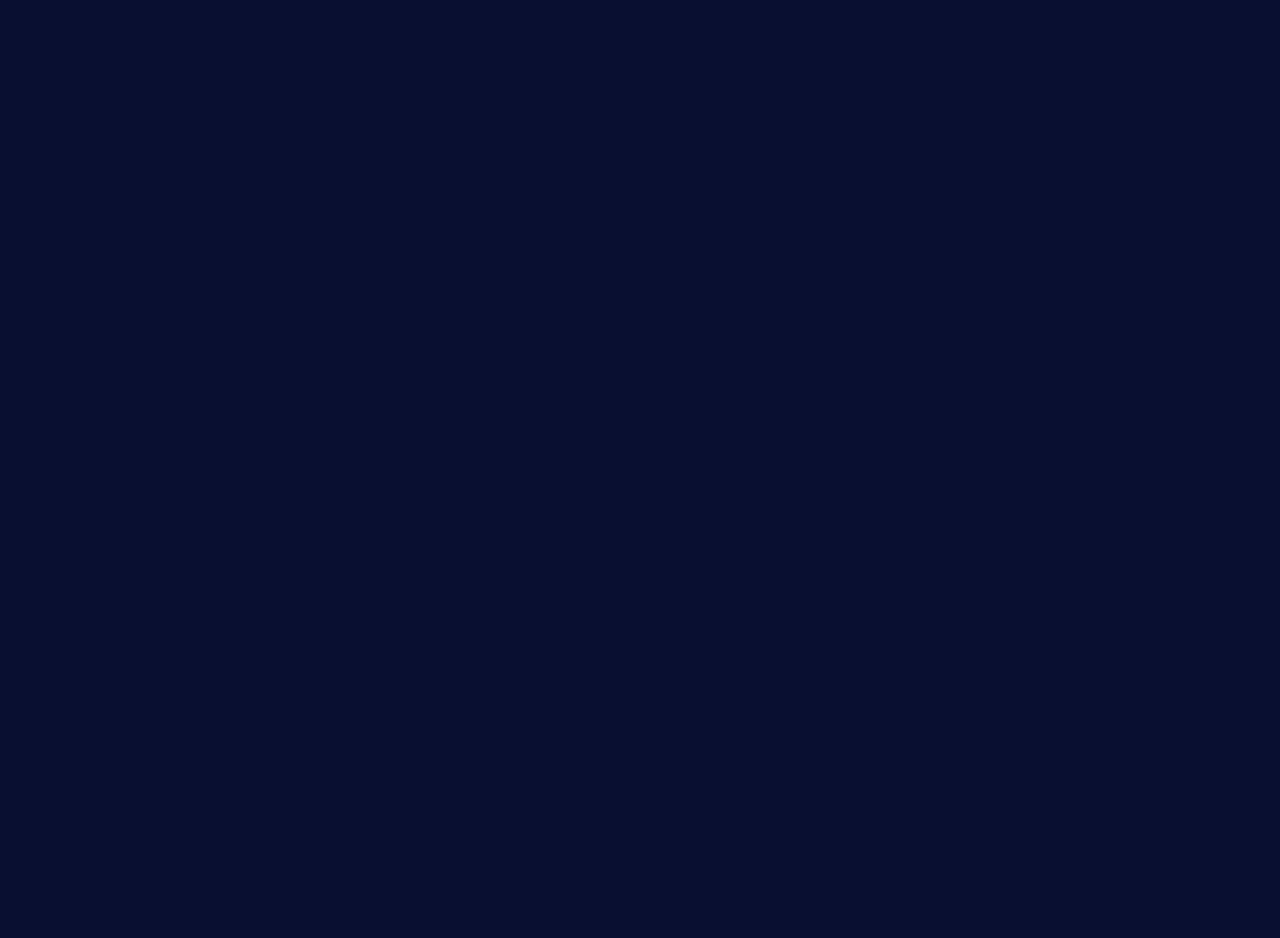
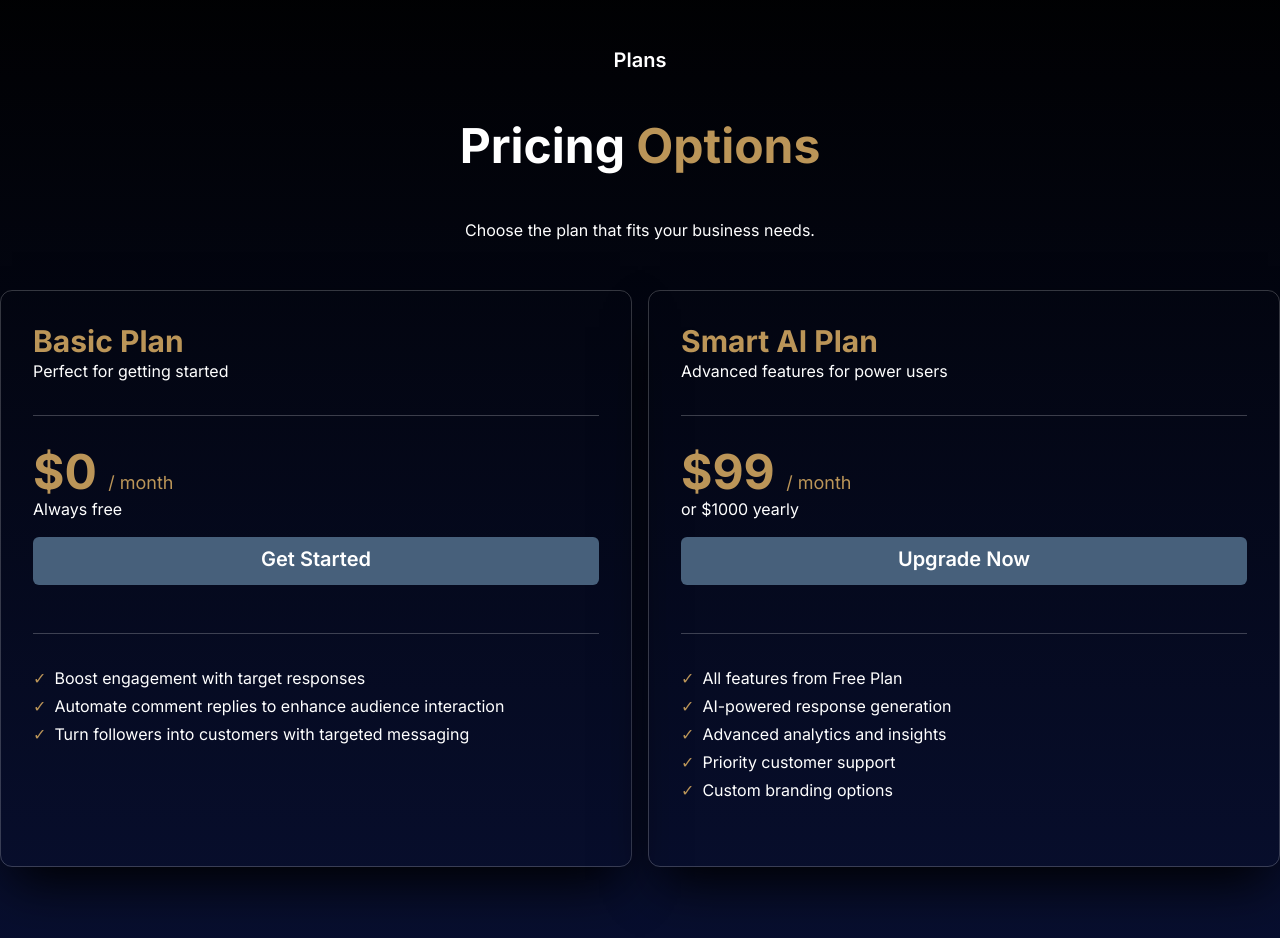
Before and after one commit to desean-ward/task-bridge, a Next.js app: page / in a window 1280 px wide. Shown: the part 4620-5558 px from the top of the page. Before the commit the page ends 4570 px from the top, so only its background shows below. Built offline with nearby package versions, Linux system fonts and the light colour scheme.

Commit message:
Pricing Section

```diff
--- a/src/app/page.tsx
+++ b/src/app/page.tsx
@@ -1,6 +1,7 @@
 import AiInfo from "@/components/ai-info/ai-info.component";
 import Hero from "@/components/hero/hero.component";
 import OurTeam from "@/components/our-team/our-team.component";
+import Pricing from "@/components/pricing/pricing.component";
 import Testimonials from "@/components/testimonials/testimonials.component";
 import UnlockThePower from "@/components/unlock-the-power/unlock-the-power.component";
 
@@ -12,6 +13,7 @@ export default function Home() {
       <UnlockThePower />
       <OurTeam />
       <Testimonials />
+      <Pricing />
     </main>
   );
 }
--- a/src/components/header/header.component.tsx
+++ b/src/components/header/header.component.tsx
@@ -1,5 +1,5 @@
 "use client";
-import React, { useState } from "react";
+import React, { useEffect, useState } from "react";
 import {
   Hamburger,
   HeaderContainer,
@@ -30,6 +30,15 @@ const Header = () => {
   const [showSubheader, setShowSubheader] = useState(false);
 
   const [showMenu, setShowMenu] = useState(false);
+
+  //***** Prevent Scrolling On Mobile Menu ***** */
+  useEffect(() => {
+    if (showMenu) {
+      document.body.style.overflow = "hidden";
+    } else {
+      document.body.style.overflow = "auto";
+    }
+  }, [showMenu]);
 
   {
     /* Subheader Animation */
@@ -108,9 +117,7 @@ const Header = () => {
           <NavBar>
             {navLinks.map((link, idx) => (
               <NavbarItem key={idx}>
-                <Link href={link.href}>
-                  {link.name}
-                </Link>
+                <Link href={link.href}>{link.name}</Link>
               </NavbarItem>
             ))}
             <NavbarItem
--- /dev/null
+++ b/src/components/plan-card/plan-card.component.tsx
@@ -0,0 +1,69 @@
+import React from "react";
+import {
+  Feature,
+  PlanCardContainer,
+  PriceMonthly,
+  PriceYearly,
+  Tagline,
+  Title,
+} from "./plan-card.styles";
+
+type PlanCardProps = {
+  plan: {
+    id: string;
+    title: string;
+    tagline: string;
+    price_monthly: string;
+    price_yearly?: string;
+    features: string[];
+    button_text: string;
+  };
+};
+
+const PlanCard = ({ plan }: PlanCardProps) => {
+  const { title, tagline, price_monthly, price_yearly, features, button_text } =
+    plan;
+  return (
+    <PlanCardContainer>
+      {/* Title */}
+      <div>
+        <Title className='text-accent'>{title}</Title>
+        <Tagline>{tagline}</Tagline>
+      </div>
+      <hr className='opacity-[0.25]' />
+
+      {/* Price */}
+      <div className='flex flex-col justify-between gap-4 py-8 mb-4 relative top-0'>
+        <div className='flex flex-col justify-start'>
+          <PriceMonthly className='text-accent'>
+            {price_monthly} <span className='text-lg font-normal'>/ month</span>
+          </PriceMonthly>
+
+          {price_yearly ? (
+            <PriceYearly>or {price_yearly} yearly</PriceYearly>
+          ) : (
+            <div>Always free</div>
+          )}
+        </div>
+
+        {/* Button */}
+        <button className='w-full bg-secondary hover:bg-secondary/70 text-xl text-center pt-2 pb-3 font-semibold rounded-md duration-300 transition-colors'>
+          {button_text}
+        </button>
+      </div>
+      <hr className='opacity-[0.25]' />
+
+      {/* Features */}
+      <div className='flex flex-col gap-1 py-8'>
+        {features.map((feature, idx) => (
+          <Feature key={idx} className=''>
+            <span className='text-accent'>✓</span>
+            <span>{feature}</span>
+          </Feature>
+        ))}
+      </div>
+    </PlanCardContainer>
+  );
+};
+
+export default PlanCard;
--- /dev/null
+++ b/src/components/plan-card/plan-card.styles.tsx
@@ -0,0 +1,38 @@
+import tw from "tailwind-styled-components";
+
+export const PlanCardContainer = tw.div`
+    w-full
+    flex
+    flex-col
+    justify-start
+    p-8
+    border
+    border-white/20
+    rounded-xl
+    shadow-black
+    shadow-2xl
+`;
+
+export const Title = tw.h3`
+    text-3xl
+    font-bold
+`;
+
+export const Tagline = tw.p`
+    mb-8
+`;
+
+export const PriceMonthly = tw.span`
+    text-5xl
+    font-bold
+`;
+
+export const PriceYearly = tw.p`
+
+`;
+
+export const Feature = tw.p`
+    flex
+    gap-2
+    items-center
+`;
--- /dev/null
+++ b/src/components/pricing/pricing.component.tsx
@@ -0,0 +1,48 @@
+import React from "react";
+import {
+  PlansContainer,
+  PlansWrapper,
+  PricingContainer,
+  PricingWrapper,
+} from "./pricing.styles";
+import PlanCard from "../plan-card/plan-card.component";
+import planCardInfo from "@/data/planCardInfo.json";
+
+type Plan = {
+  id: string;
+  title: string;
+  tagline: string;
+  price_monthly: string;
+  price_yearly?: string;
+  features: string[];
+  button_text: string;
+};
+
+const Pricing = () => {
+  // Parse the JSON data
+  const plans = planCardInfo as Plan[];
+
+  return (
+    <PricingWrapper id='pricing'>
+      <PricingContainer>
+        <p className='text-xl font-semibold'>Plans</p>
+
+        <h2 className='text-5xl font-bold'>Pricing <span className="text-accent">Options</span></h2>
+
+        {/* Tagline */}
+        <p>Choose the plan that fits your business needs.</p>
+
+        {/* Plans */}
+        <PlansWrapper>
+          <PlansContainer>
+            {plans.map((plan: Plan, idx: number) => (
+              <PlanCard key={idx} plan={plan} />
+            ))}
+          </PlansContainer>
+        </PlansWrapper>
+      </PricingContainer>
+    </PricingWrapper>
+  );
+};
+
+export default Pricing;
--- /dev/null
+++ b/src/components/pricing/pricing.styles.tsx
@@ -0,0 +1,35 @@
+import tw from "tailwind-styled-components";
+
+export const PricingWrapper = tw.section`
+    relative
+    top-0
+    w-full
+    h-full
+    bg-gradient-to-b from-black to-primary
+    text-white
+    py-24
+`;
+
+export const PricingContainer = tw.div`
+    container
+    flex
+    flex-col
+    gap-12
+    items-center
+    h-full
+`;
+
+export const PlansWrapper = tw.div`
+    w-full
+    flex
+    justify-center
+`;
+
+export const PlansContainer = tw.div`
+    grid
+    grid-cols-1
+    md:grid-cols-2
+    gap-4
+    w-full
+    max-w-7xl
+`;
--- /dev/null
+++ b/src/data/planCardInfo.json
@@ -0,0 +1,29 @@
+[
+    {
+        "id": "basicPlan",
+        "title": "Basic Plan",
+        "tagline": "Perfect for getting started",
+        "price_monthly": "$0",
+        "features": [
+            "Boost engagement with target responses",
+            "Automate comment replies to enhance audience interaction",
+            "Turn followers into customers with targeted messaging"
+        ],
+        "button_text": "Get Started"
+    },
+    {
+        "id": "aiPlan",
+        "title": "Smart AI Plan",
+        "tagline": "Advanced features for power users",
+        "price_monthly": "$99",
+        "price_yearly": "$1000",
+        "features": [
+            "All features from Free Plan",
+            "AI-powered response generation",
+            "Advanced analytics and insights",
+            "Priority customer support",
+            "Custom branding options"
+        ],
+        "button_text": "Upgrade Now"
+    }
+]
```
